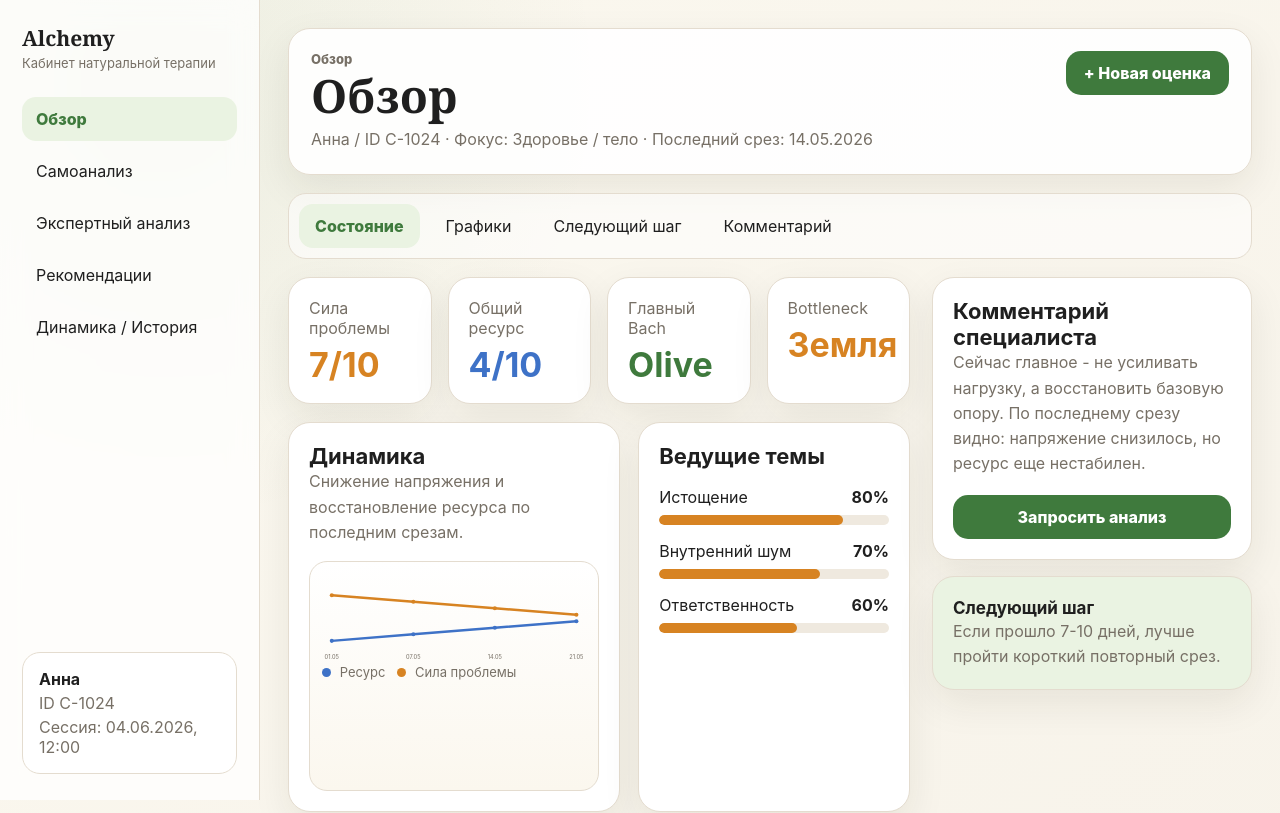
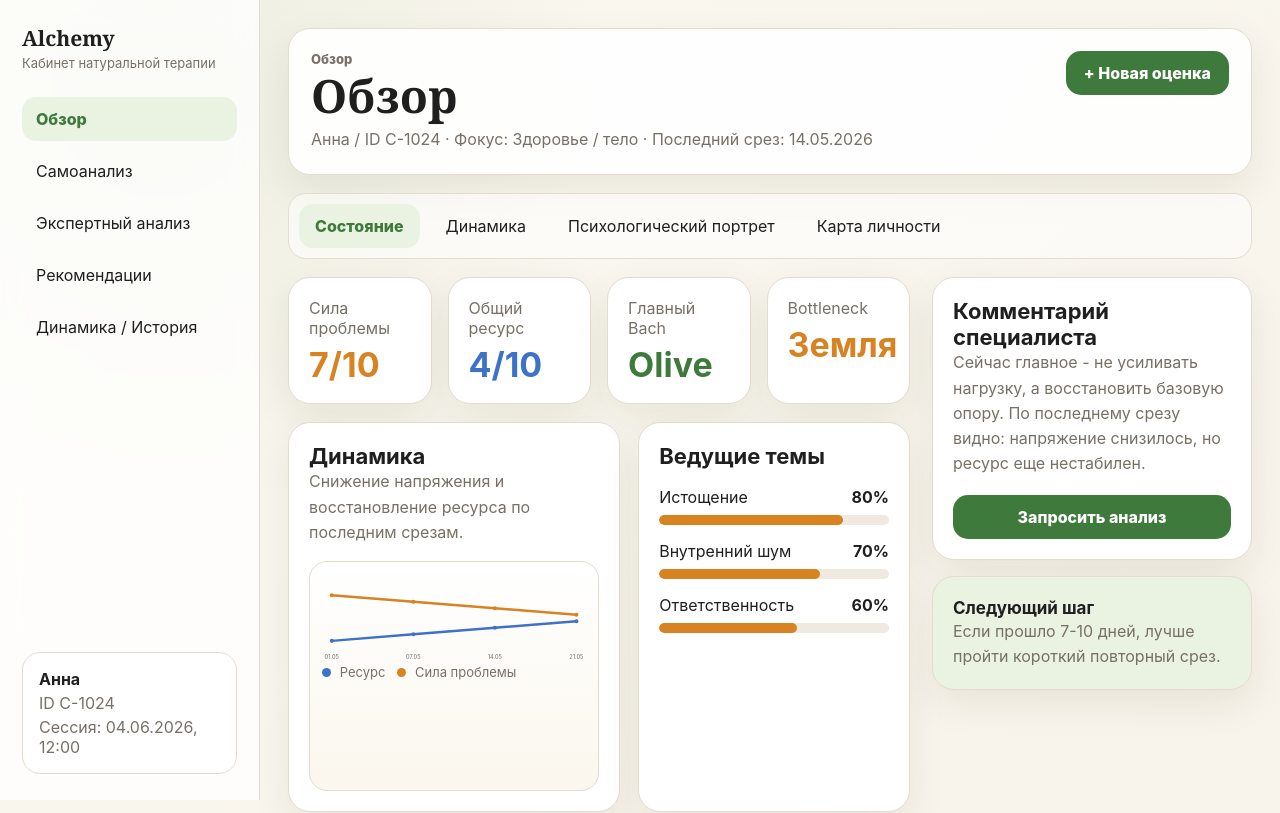
Before and after one commit to andylitvinov-design/report, a React (Vite) app: page / in a window 1280 px wide. Shown: the top 813 px of the page. Built offline with nearby package versions, Linux system fonts and the light colour scheme.

Commit message:
Update client cabinet navigation page tabs

```diff
--- a/src/App.jsx
+++ b/src/App.jsx
@@ -8,20 +8,20 @@ import Recommendations from "./pages/Recommendations.jsx";
 import SelfAnalysis from "./pages/SelfAnalysis.jsx";
 
 const pageTabs = {
-  overview: ["Состояние", "Графики", "Следующий шаг", "Комментарий"],
+  overview: ["Состояние", "Динамика", "Психологический портрет", "Карта личности"],
+  expert: ["Последний отчёт", "Отчёты по датам", "Механизм", "У-Син", "Препараты"],
+  recommendations: ["Текущая формула", "Bach", "Натуротерапия", "Практики", "Что отслеживать"],
   self: selfAnalysis.tabs,
-  expert: ["Интерпретация", "Проверка", "Финализация"],
-  recommendations: ["Формула", "Практика", "Контроль"],
-  history: ["График", "История", "Сравнение"],
+  history: ["Текущие рекомендации", "Карта личности", "Динамика замеров", "История", "Следующий шаг"],
 };
 
 export default function App() {
   const [activePage, setActivePage] = useState("overview");
   const [activeTabs, setActiveTabs] = useState({
     overview: pageTabs.overview[0],
-    self: selfAnalysis.tabs[0],
     expert: pageTabs.expert[0],
     recommendations: pageTabs.recommendations[0],
+    self: selfAnalysis.tabs[0],
     history: pageTabs.history[0],
   });
 
@@ -49,10 +49,13 @@ export default function App() {
     return <Overview />;
   };
 
+  const isSelfAnalysisFocusMode = activePage === "self" && activeTabs.self !== selfAnalysis.tabs[0];
+
   return (
     <Layout
       activePage={activePage}
       activeTab={activeTabs[activePage]}
+      focusMode={isSelfAnalysisFocusMode}
       onTabChange={handleNavigation}
       pageTabs={pageTabs[activePage]}
     >
```
